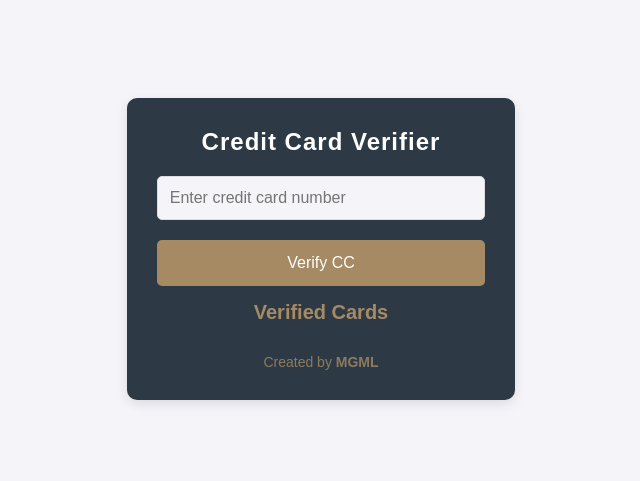
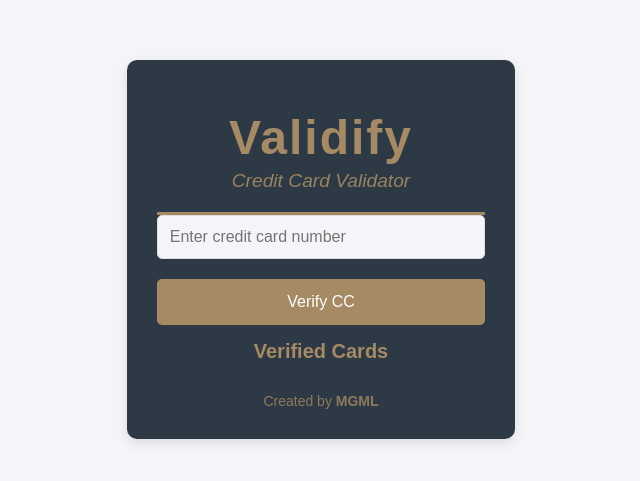
Before and after one commit to mgmayaguari/Validify, a React (Create React App) app: page / in a window 1280 px wide. Shown: the part 151-632 px from the top of the page, without its empty margins (319-959 px from the left). Built offline with nearby package versions, Linux system fonts and the light colour scheme.

Commit message:
header added

```diff
--- a/src/App.css
+++ b/src/App.css
@@ -115,6 +115,30 @@ h2 {
   text-align: center;
 }
 
+/* Header and Title Styles */
+.App-header {
+  background-color: #2d3a45; /* Primary color */
+  padding: 20px;
+  text-align: center;
+  border-bottom: 3px solid #a68a64; /* Accent color for separation */
+}
+
+.App-title {
+  font-size: 3rem; /* Large font size for visibility */
+  color: #a68a64; /* Gold accent for luxury */
+  margin: 0;
+  font-weight: bold;
+  letter-spacing: 2px; /* Spaced-out letters for elegance */
+}
+
+.App-subtitle {
+  font-size: 1.2rem;
+  color: #a68a64;
+  margin: 5px 0 0 0;
+  font-style: italic;
+  opacity: 0.9;
+}
+
 /* Footer styles */
 .Footer {
   margin-top: 30px;
--- a/src/App.js
+++ b/src/App.js
@@ -1,4 +1,3 @@
-import logo from './logo.svg';
 import './App.css';
 import React, { useState } from "react";
 
@@ -44,7 +43,11 @@ function App() {
 
   return (
     <div className="App">
-      <h1>Credit Card Verifier</h1>
+      {/* Title Section */}
+      <header className="App-header">
+        <h1 className="App-title">Validify</h1>
+        <p className="App-subtitle">Credit Card Validator</p>
+      </header>
 
       {/* Input for credit card number */}
       <input
```
